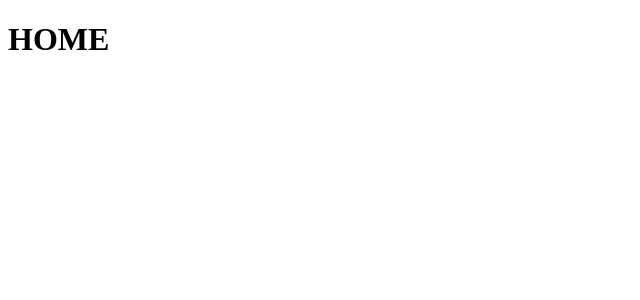
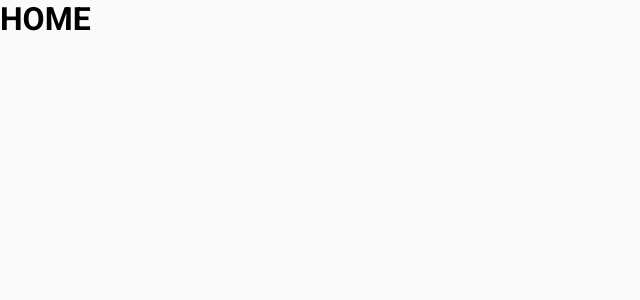
Before and after one commit to GustavoSilv4/Coffee-Delivery, a React (Vite) app: page / in a window 1280 px wide. Shown: the top 300 px of the page, without its empty margins (0-640 px from the left). Built offline with nearby package versions, Linux system fonts and the light colour scheme.

Commit message:
feat: created global style and page theme

```diff
--- a/src/main.tsx
+++ b/src/main.tsx
@@ -1,9 +1,16 @@
 import React from 'react'
 import ReactDOM from 'react-dom/client'
+import { ThemeProvider } from 'styled-components'
 import App from './App'
 
+import { GlobalStyle } from './styles/global'
+import { defaultTheme } from './styles/themes/default'
+
 ReactDOM.createRoot(document.getElementById('root')!).render(
-  <React.StrictMode>
-    <App />
-  </React.StrictMode>
+  <ThemeProvider theme={defaultTheme}>
+    <React.StrictMode>
+      <App />
+      <GlobalStyle />
+    </React.StrictMode>
+  </ThemeProvider>
 )
--- /dev/null
+++ b/src/styles/global.ts
@@ -0,0 +1,21 @@
+import { createGlobalStyle } from 'styled-components'
+
+export const GlobalStyle = createGlobalStyle`
+
+    *{
+        margin: 0;
+        padding: 0;
+        box-sizing: border-box;
+    }
+
+    body{
+        background-color: ${(props) => props.theme['white-200']};
+    }
+
+    body, input, textarea, button{
+        font-family: 'Roboto', sans-serif;
+        font-weight: 400;
+        font-size: 1rem;
+    }
+
+`
--- /dev/null
+++ b/src/styles/themes/default.ts
@@ -0,0 +1,22 @@
+export const defaultTheme = {
+  'white-100': '#ffffff',
+  'white-200': '#FAFAFA',
+
+  'gray-100': '#F3F2F2',
+  'gray-200': '#EDEDED',
+  'gray-300': '#E6E5E5',
+  'gray-400': '#D7D5D5',
+
+  'brown-600': '#8D8686',
+  'brown-700': '#574F4D',
+  'brown-800': '#403937',
+  'brown-900': '#272221',
+
+  'purple-100': '#EBE5F9',
+  'purple-500': '#8047F8',
+  'purple-900': '#4B2995',
+
+  'orange-100': '#F1E9C9',
+  'orange-500': '#DBAC2C',
+  'orange-900': '#C47F17',
+}
```
Also changed, not shown: src/@types/styled.d.ts (added, +8 -0 lines).
